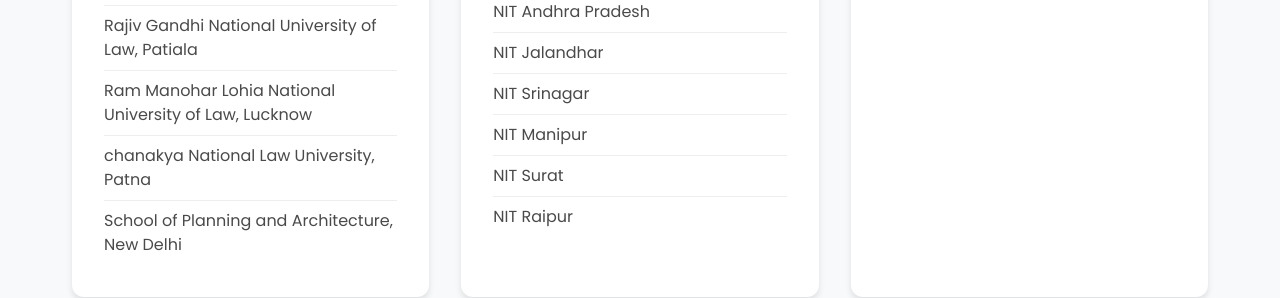
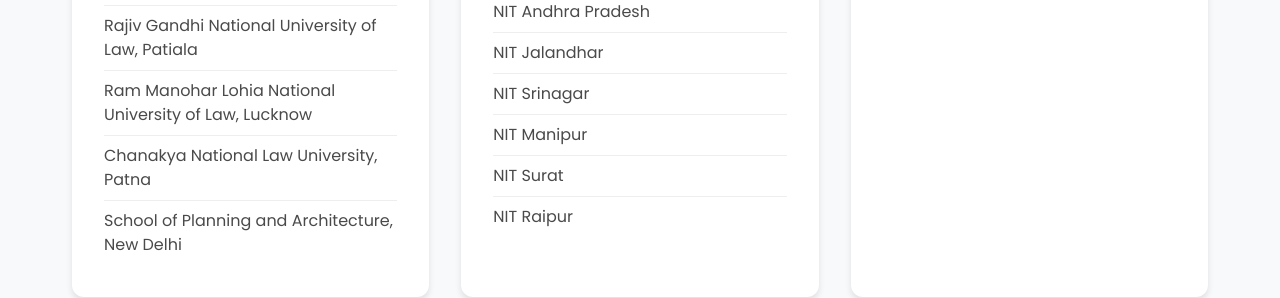
Before and after one commit to dranxer/newth, a Next.js app: page /outreach in a window 1280 px wide. Shown: the part 800-1098 px from the top of the page. Built offline with nearby package versions, Linux system fonts and the light colour scheme; no server answers.

Commit message:
Update outreach.js

```diff
--- a/src/pages/outreach.js
+++ b/src/pages/outreach.js
@@ -31,7 +31,7 @@
                 <li>National Law University, Odisha</li>
                 <li>Rajiv Gandhi National University of Law, Patiala</li>
                 <li>Ram Manohar Lohia National University of Law, Lucknow</li>
-                <li>chanakya National Law University, Patna</li>
+                <li>Chanakya National Law University, Patna</li>
                 <li>School of Planning and Architecture, New Delhi</li>
               </ul>
             </div>
```
